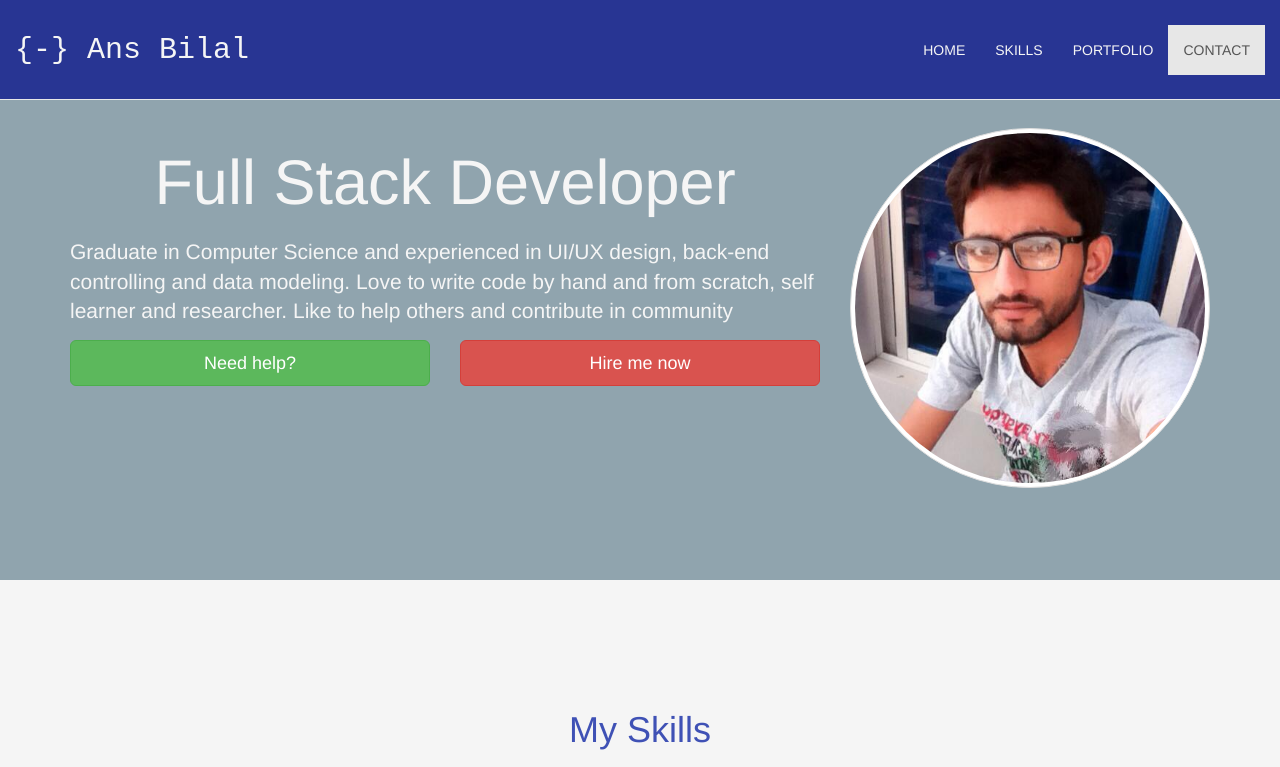
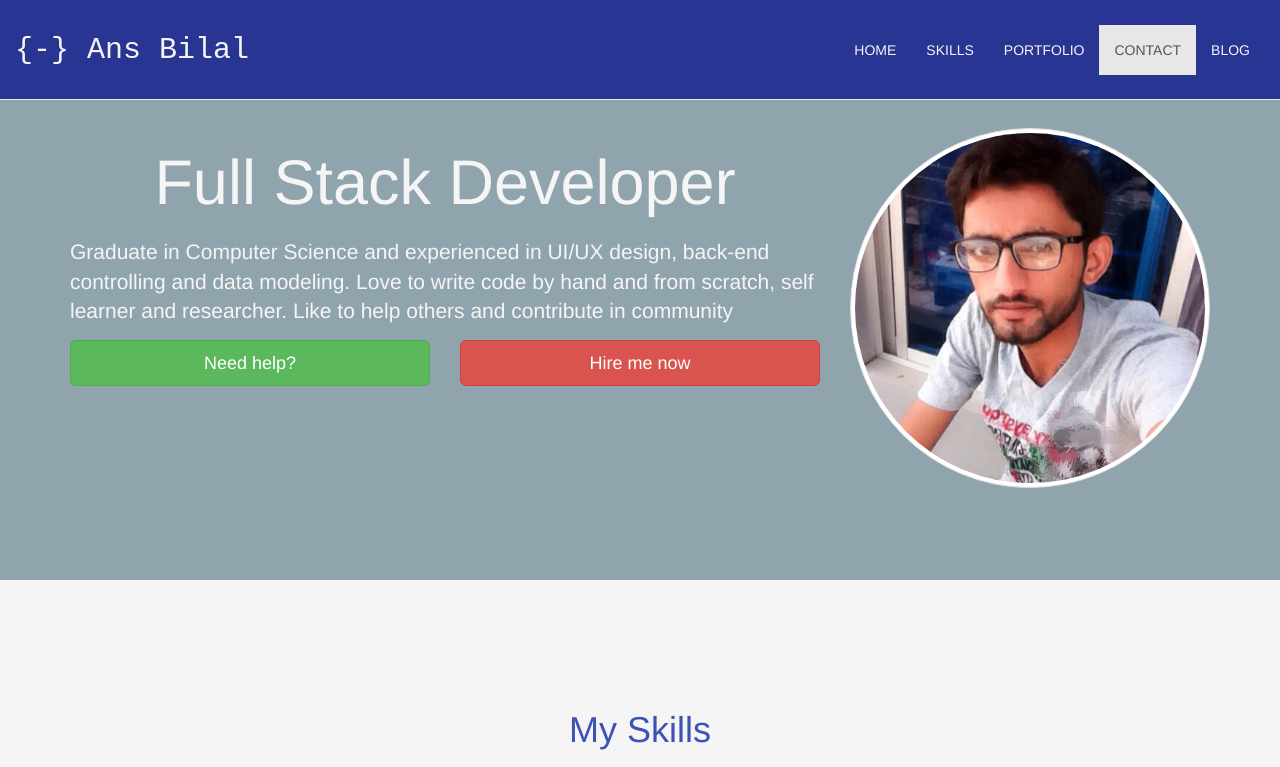
Before and after one commit to ansbilalgit/ansbilalgit.github.io, a plain HTML site: page index.html in a window 1280 px wide. Shown: the top 767 px of the page. Drawn offline with Linux system fonts and the light colour scheme.

Commit message:
Update index.html

```diff
--- a/index.html
+++ b/index.html
@@ -43,7 +43,7 @@
         <li class="active"><a href="#home">HOME</a></li>
         <li><a href="#skills">SKILLS</a></li>
         <li><a href="#portfolio">PORTFOLIO</a></li>
-        <li><a href="#contact">CONTACT</a></li>
+        <li><a href="#contact">CONTACT</a></li>  <li><a href="https://anscoding.blogspot.com" target="_blank">BLOG</a></li>
 
         </ul>
       </div>
```
